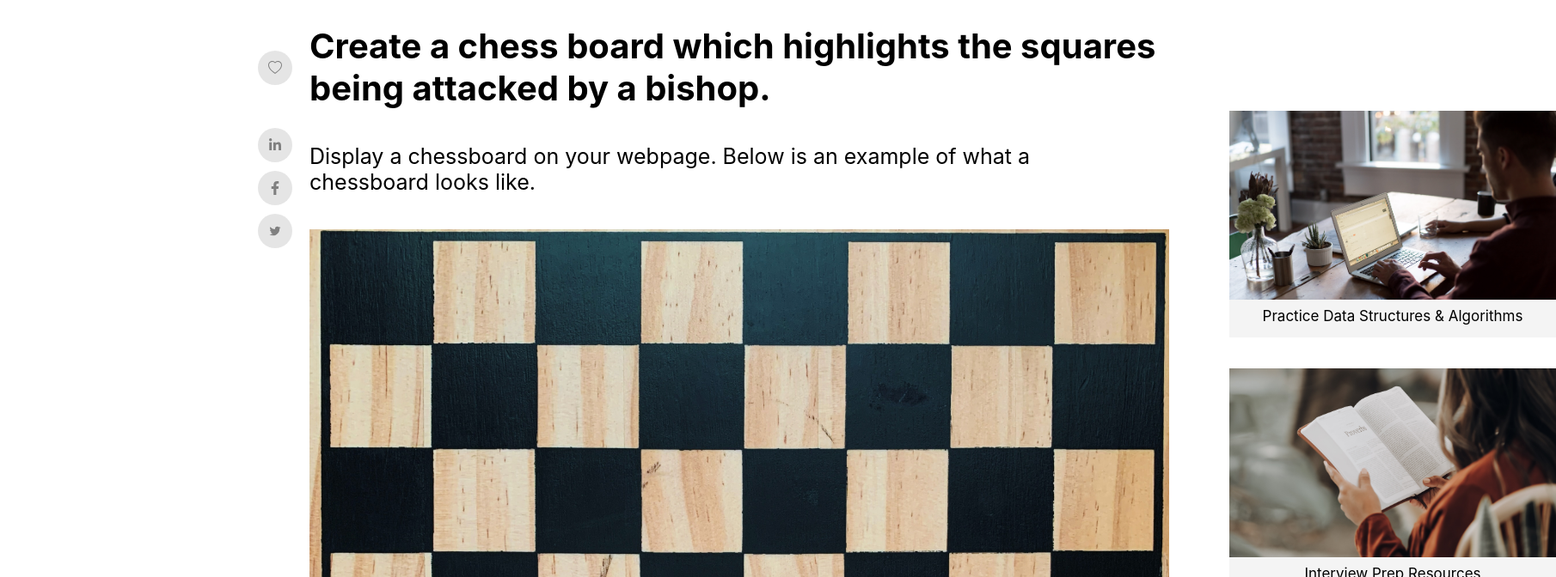
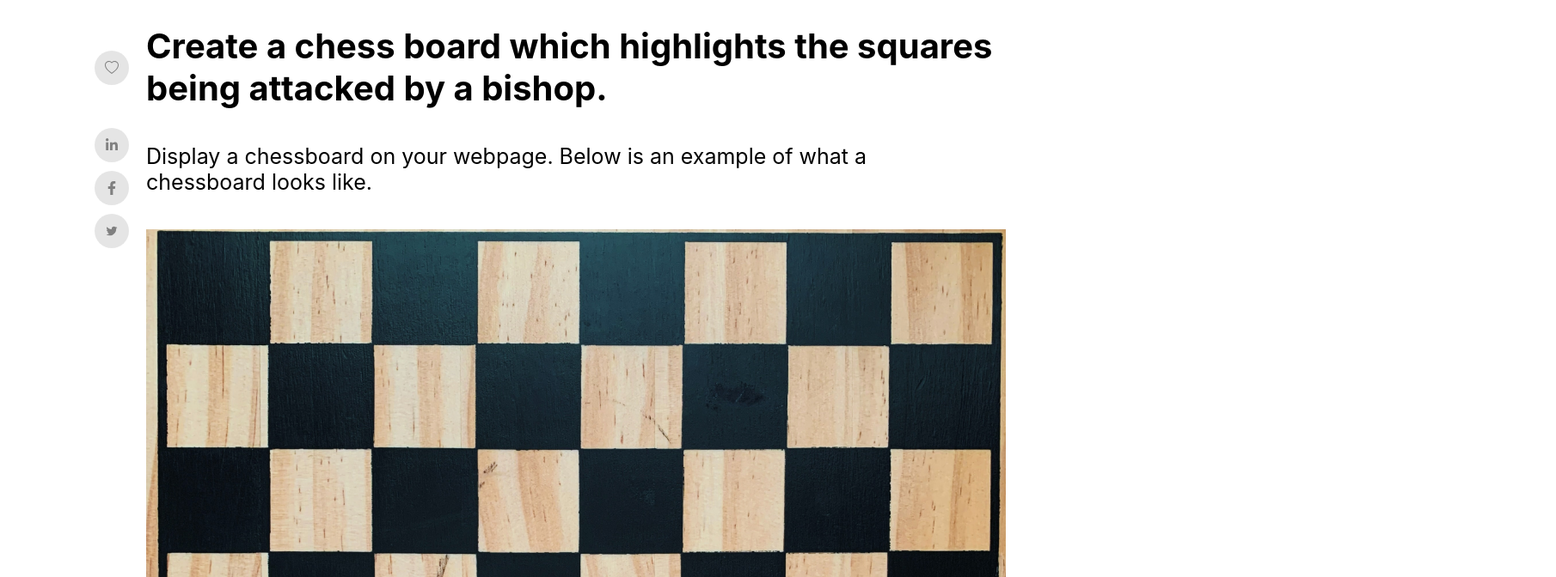
Before and after one commit to dlwjdals22/webpage-clone, a React (Create React App) app: page / in a window 1280 px wide. Shown: the part 800-1472 px from the top of the page at 86% size, 1810 px wide, since content can reach past the window. Built offline with nearby package versions, Linux system fonts and the light colour scheme.

Commit message:
Fix : ALL - 반응형 구현 중..

```diff
--- a/src/Main.js
+++ b/src/Main.js
@@ -15,18 +15,19 @@ export default function Main() {
             <ProfileImage
               src={`${process.env.PUBLIC_URL}/images/ProfileImage.jpg`}
             />
-            {/* <ProfileImage src={ProfileImageSrc} /> */}
             <ProfileNameAndIcon>
               <ProfileName>Sagar Jain</ProfileName>
               <ProfileIcon>
                 <GiEarthAmerica
                   style={{
                     marginRight: "19px",
+                    cursor: "pointer",
                   }}
                 />
                 <FaLinkedinIn
                   style={{
                     marginRight: "19px",
+                    cursor: "pointer",
                   }}
                 />
               </ProfileIcon>
@@ -58,6 +59,9 @@ const ProfileImage = styled.img`
 `;
 
 const Profile = styled.div`
+  @media screen and (max-width: 1517px) {
+    width: 100%;
+  }
   display: flex;
   flex-direction: row;
   margin-top: 20px;
@@ -72,7 +76,7 @@ const MainTitle = styled.div`
   margin-top: 120px;
   text-shadow: 1px 1px 2px rgb(0 0 0 / 50%), -1px -1px 2px rgb(0 0 0 / 50%);
   color: white;
-  width: 1500px;
+  max-width: 1500px;
 `;
 
 const MainImage = styled.div`
--- a/src/Main2.js
+++ b/src/Main2.js
@@ -105,9 +105,9 @@ export default function Main2() {
           <RelatedSection>
             <RelatedContentTitle>Related Content</RelatedContentTitle>
             <RelatedContents>
-              {related.map((e) => {
+              {related.map((e, i) => {
                 return (
-                  <RelatedContent>
+                  <RelatedContent key={i}>
                     <RelatedImage src={e[0]} />
                     <RelatedText>{e[1]}</RelatedText>
                   </RelatedContent>
@@ -119,9 +119,9 @@ export default function Main2() {
       </Main2_Article>
       <Main2_Extra>
         <Extra_Sticky>
-          {extraImages.map((e) => {
+          {extraImages.map((e, i) => {
             return (
-              <ImageBox>
+              <ImageBox key={i}>
                 <Image src={e[0]} />
                 <ImageText>{e[1]}</ImageText>
               </ImageBox>
@@ -134,6 +134,9 @@ export default function Main2() {
 }
 
 const ImageText = styled.div`
+  @media screen and (max-width: 1700px) {
+    padding: 25px 10px;
+  }
   display: flex;
   justify-content: center;
   text-align: center;
@@ -164,7 +167,6 @@ const RelatedContents = styled.div`
   display: grid;
   grid-template-columns: 1fr 1fr 1fr;
   grid-column-gap: 20px;
-  grid-row-gap: 20px;
 `;
 
 const RelatedContentTitle = styled.div`
@@ -211,12 +213,6 @@ const Main2_Bottom = styled.div`
 `;
 const ArticlePart = styled.div`
   margin-left: 10px;
-`;
-
-const Main2_Article = styled.div`
-  display: grid;
-  grid-template-columns: 1fr 1fr;
-  padding-right: 20px;
 `;
 
 const SocialPart = styled.div`
@@ -271,11 +267,6 @@ const ArticleContent = styled.div`
   /* padding: 100px; */
 `;
 
-const Extra_Sticky = styled.div`
-  position: sticky;
-  top: 140px;
-`;
-
 const Image = styled.img`
   width: 100%;
   object-fit: cover;
@@ -283,12 +274,42 @@ const Image = styled.img`
 `;
 
 const ImageBox = styled.div`
+  /* @media screen and (max-width: 1700px) {
+
+} */
+  @media screen and (max-width: 1700px) {
+    width: 340px;
+    height: 190px;
+    object-fit: cover;
+  }
   margin: 80px 0;
   width: 380px;
   height: 220px;
 `;
 
+const Extra_Sticky = styled.div`
+  @media screen and (max-width: 1700px) {
+    /* display: flex;
+    justify-content: center; */
+    width: 1060px;
+    display: grid;
+    grid-template-columns: 1fr 1fr 1fr;
+    grid-column-gap: 20px;
+    /* outline: green 1px solid; */
+  }
+  position: sticky;
+  top: 140px;
+`;
+
 const Main2_Extra = styled.div`
+  @media screen and (max-width: 1700px) {
+    display: flex;
+    justify-content: center;
+    margin: 0 auto;
+    margin-top: -50px;
+    /* background-color: red; */
+  }
+
   margin: 50px;
 `;
 
@@ -317,8 +338,25 @@ const Title = styled.div`
 `;
 
 const Body = styled.div`
+  @media screen and (max-width: 1700px) {
+    display: flex;
+    flex-direction: column;
+    align-items: center;
+  }
   display: grid;
   grid-template-columns: 1fr 1fr;
-  padding-left: 300px;
+  /* padding-left: 300px; */
   margin: 0 auto;
 `;
+
+const Main2_Article = styled.div`
+  @media screen and (max-width: 1700px) {
+    padding-right: 0;
+    margin-left: 0;
+  }
+  max-width: 1060px;
+  display: grid;
+  grid-template-columns: 1fr 1fr;
+  padding-right: 20px;
+  margin-left: 250px;
+`;
--- a/src/components/Footer.js
+++ b/src/components/Footer.js
@@ -74,8 +74,8 @@ export default function Footer() {
     <Body>
       <FooterMain>
         <FooterPages>
-          {footerpages.map((e) => {
-            return <FooterPage>{e}</FooterPage>;
+          {footerpages.map((e, i) => {
+            return <FooterPage key={i}>{e}</FooterPage>;
           })}
         </FooterPages>
         <FooterMail>
@@ -100,12 +100,14 @@ export default function Footer() {
       {/* ----------------------------------------구분선------------------------------------------ */}
       <hr></hr>
       <FooterLinksRow>
-        {FooterTitle.map((title, i) => {
+        {FooterTitle2.map((title, i) => {
           return (
-            <FooterLinksColumn>
+            <FooterLinksColumn key={i}>
               <FooterLinksColumnTitle>{title}</FooterLinksColumnTitle>
-              {FooterList[i].map((list) => {
-                return <FooterLinksColumnList>{list}</FooterLinksColumnList>;
+              {FooterList2[i].map((list, j) => {
+                return (
+                  <FooterLinksColumnList key={j}>{list}</FooterLinksColumnList>
+                );
               })}
             </FooterLinksColumn>
           );
@@ -116,10 +118,12 @@ export default function Footer() {
       <FooterLinksRow>
         {FooterTitle2.map((title, i) => {
           return (
-            <FooterLinksColumn>
+            <FooterLinksColumn key={i}>
               <FooterLinksColumnTitle>{title}</FooterLinksColumnTitle>
-              {FooterList2[i].map((list) => {
-                return <FooterLinksColumnList>{list}</FooterLinksColumnList>;
+              {FooterList2[i].map((list, j) => {
+                return (
+                  <FooterLinksColumnList key={j}>{list}</FooterLinksColumnList>
+                );
               })}
             </FooterLinksColumn>
           );
@@ -151,6 +155,7 @@ const FooterLinksColumnTitle = styled.div`
   margin: 20px 0;
 `;
 const FooterLinksColumnList = styled.div`
+  user-select: none;
   display: flex;
   justify-content: center;
   margin: 7px 0;
--- a/src/components/Nav.js
+++ b/src/components/Nav.js
@@ -1,4 +1,4 @@
-import React, { useEffect, useRef, useState } from "react";
+import React, { useEffect, useState } from "react";
 import styled from "styled-components";
 
 export default function Nav() {
@@ -50,11 +50,11 @@ export default function Nav() {
           <Menus>
             {menu.map((menu, i) => {
               return (
-                <MenuList>
+                <MenuList key={i}>
                   <Menu>{menu} &#9660;</Menu>
                   <ContentsList>
-                    {dropdown[i].map((e) => {
-                      return <Contents>{e}</Contents>;
+                    {dropdown[i].map((e, j) => {
+                      return <Contents key={j}>{e}</Contents>;
                     })}
                   </ContentsList>
                 </MenuList>
@@ -102,6 +102,9 @@ const AtSign = styled.span`
 `;
 
 const Menus = styled.div`
+  @media screen and (max-width: 1200px) {
+    display: none;
+  }
   display: flex;
   align-items: center;
   position: relative;
@@ -122,6 +125,7 @@ const Contents = styled.div`
   text-align: left;
   padding: 0 20px;
   line-height: 44px;
+  user-select: none;
   &:hover {
     background-color: rgb(238, 238, 238);
     color: blue;
```
